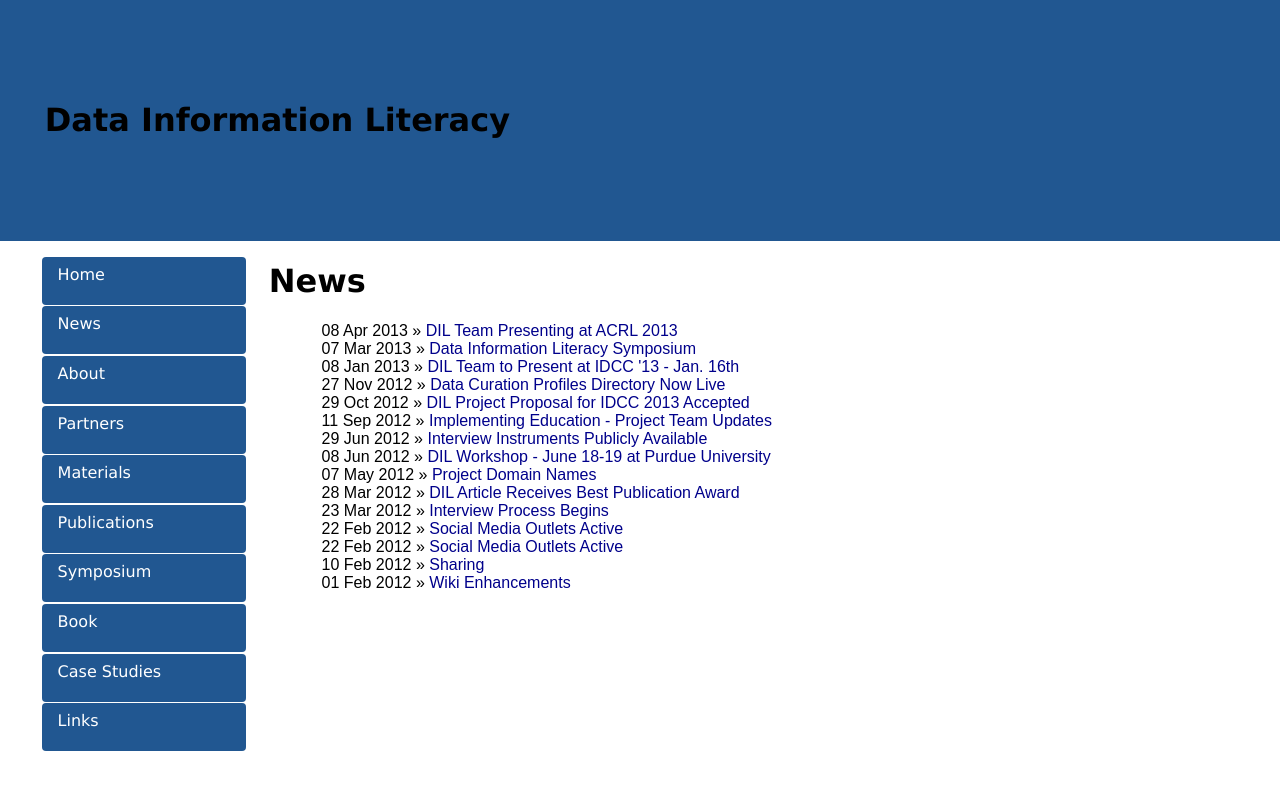
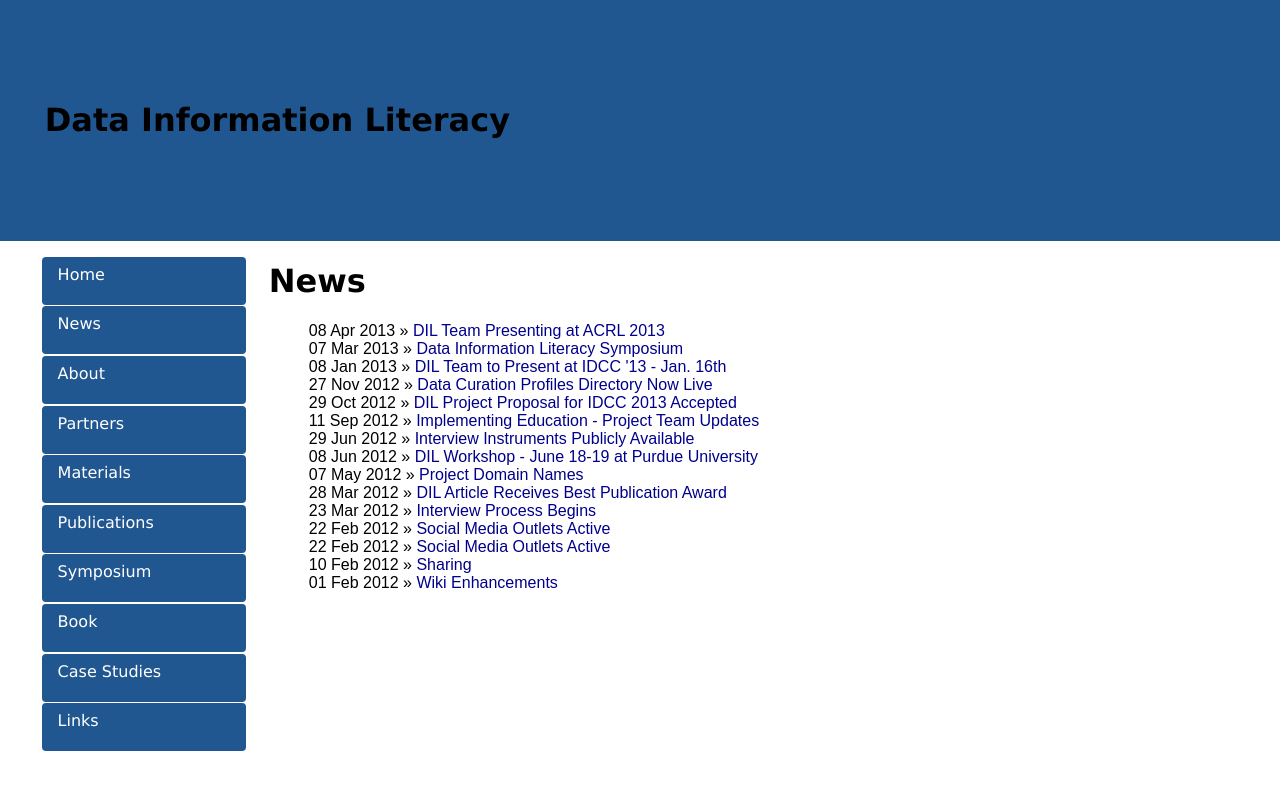
Before and after one commit to datainfolit/datainfolit, a Jekyll site: the page built from blog/index.html, in a window 1280 px wide. Shown: the top 790 px of the page. Built offline with Jekyll 4.4.1, drawn with Linux system fonts in a browser that asks for light colours.

Commit message:
Update main.css

```diff
--- a/css/main.css
+++ b/css/main.css
@@ -19,8 +19,8 @@ a:hover {
 }
 ul.postlist li {
     list-style: none;
-    padding-left: 2vw;
-    padding-right: 2vw;
+    padding-left: 1vw;
+    padding-right: 1vw;
 }
 nav {
     float: left;
```
